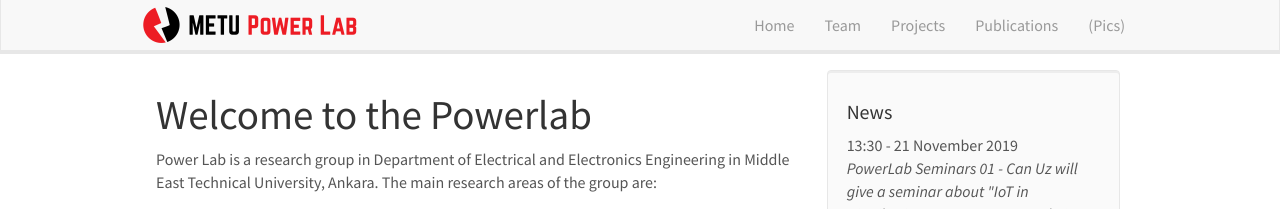
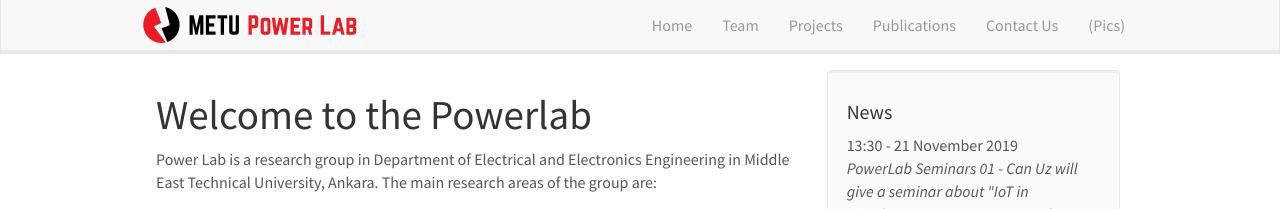
Before and after one commit to odtu/odtu.github.io, a Jekyll site: the page built from _pages/home.md, in a window 1280 px wide. Shown: the top 209 px of the page. Built offline with Jekyll 4.4.1, drawn with Linux system fonts in a browser that asks for light colours; nearby versions of some CDN libraries.

Commit message:
update header

```diff
--- a/_includes/header.html
+++ b/_includes/header.html
@@ -15,6 +15,7 @@
 		<li><a href="{{ site.url }}{{ site.baseurl }}/team">Team</a></li>
 		<li><a href="{{ site.url }}{{ site.baseurl }}/projects">Projects</a></li>
 		<li><a href="{{ site.url }}{{ site.baseurl }}/publications">Publications</a></li>
+    <li><a href="{{ site.url }}{{ site.baseurl }}/contactus">Contact Us</a></li>
 		<li><a href="{{ site.url }}{{ site.baseurl }}/pictures">(Pics)</a></li>
 	  </ul>
 	</div>
```
